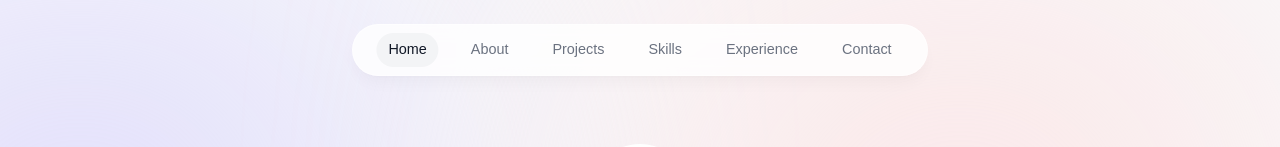
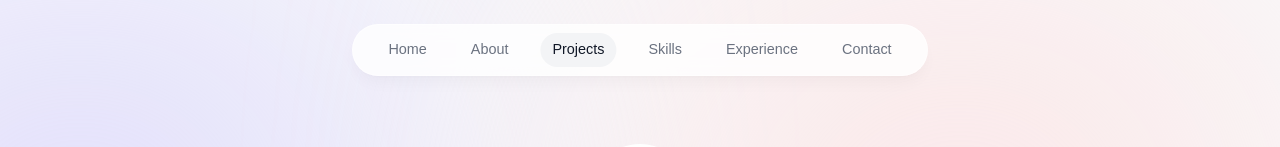
Before and after one commit to curm90/My-Dev-Portfolio, a Next.js app: page / in a window 1280 px wide. Shown: the top 147 px of the page. Built offline with nearby package versions, Linux system fonts and the light colour scheme.

Commit message:
set active tab when scrolling through sections

```diff
--- a/src/components/About.tsx
+++ b/src/components/About.tsx
@@ -1,11 +1,24 @@
 'use client';
 
-import { motion } from 'framer-motion';
+import { motion, useInView } from 'framer-motion';
 import SectionHeader from './SectionHeader';
+import { useEffect, useRef } from 'react';
+import { useActiveSectionContext } from '@/app/contexts/ActiveSection';
 
 export default function About() {
+  const ref = useRef(null);
+  const isInView = useInView(ref, { amount: 0.75 });
+  const { setActiveTab } = useActiveSectionContext();
+
+  useEffect(() => {
+    if (isInView) {
+      setActiveTab('About');
+    }
+  }, [isInView, setActiveTab]);
+
   return (
     <motion.section
+      ref={ref}
       id='about'
       initial={{ opacity: 0, y: 100 }}
       animate={{ opacity: 1, y: 0 }}
--- a/src/components/Intro.tsx
+++ b/src/components/Intro.tsx
@@ -1,15 +1,27 @@
 'use client';
 
 import Image from 'next/image';
-import { motion } from 'framer-motion';
 import Link from 'next/link';
 import { BsArrowRight, BsLinkedin } from 'react-icons/bs';
 import { HiDownload } from 'react-icons/hi';
 import { FaGithubSquare } from 'react-icons/fa';
+import { useEffect, useRef } from 'react';
+import { motion, useInView } from 'framer-motion';
+import { useActiveSectionContext } from '@/app/contexts/ActiveSection';
 
 export default function Intro() {
+  const ref = useRef(null);
+  const isInView = useInView(ref, { amount: 0.5 });
+  const { setActiveTab } = useActiveSectionContext();
+
+  useEffect(() => {
+    if (isInView) {
+      setActiveTab('Home');
+    }
+  }, [isInView, setActiveTab]);
+
   return (
-    <section id='home' className='scroll-mt-96'>
+    <section ref={ref} id='home' className='scroll-mt-96'>
       <div className='flex items-center justify-center'>
         <div className='relative'>
           <motion.div
--- a/src/components/Projects.tsx
+++ b/src/components/Projects.tsx
@@ -1,11 +1,25 @@
-import React from 'react';
+'use client';
+
+import React, { useEffect, useRef } from 'react';
+import { useInView } from 'framer-motion';
+import { useActiveSectionContext } from '@/app/contexts/ActiveSection';
 import { projects } from '@/lib/data';
 import SectionHeader from './SectionHeader';
 import Project from './Project';
 
 export default function Projects() {
+  const ref = useRef(null);
+  const isInView = useInView(ref, { amount: 0.25 });
+  const { setActiveTab } = useActiveSectionContext();
+
+  useEffect(() => {
+    if (isInView) {
+      setActiveTab('Projects');
+    }
+  }, [isInView, setActiveTab]);
+
   return (
-    <section id='projects' className='mb-8 scroll-mt-28'>
+    <section ref={ref} id='projects' className='mb-8 scroll-mt-28'>
       <SectionHeader header='My projects' />
       <div className='flex flex-col gap-6'>
         {projects.map((project) => (
```
